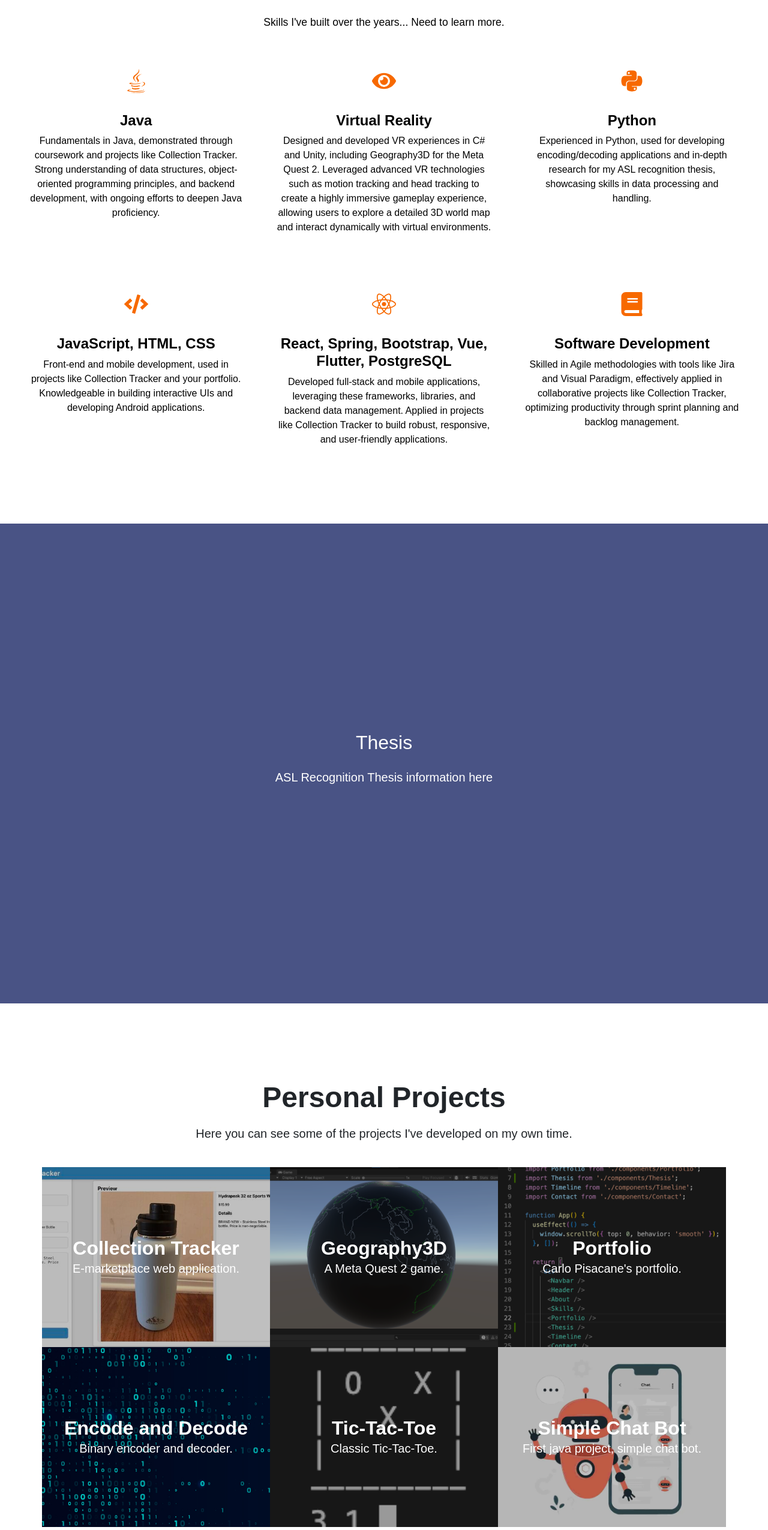
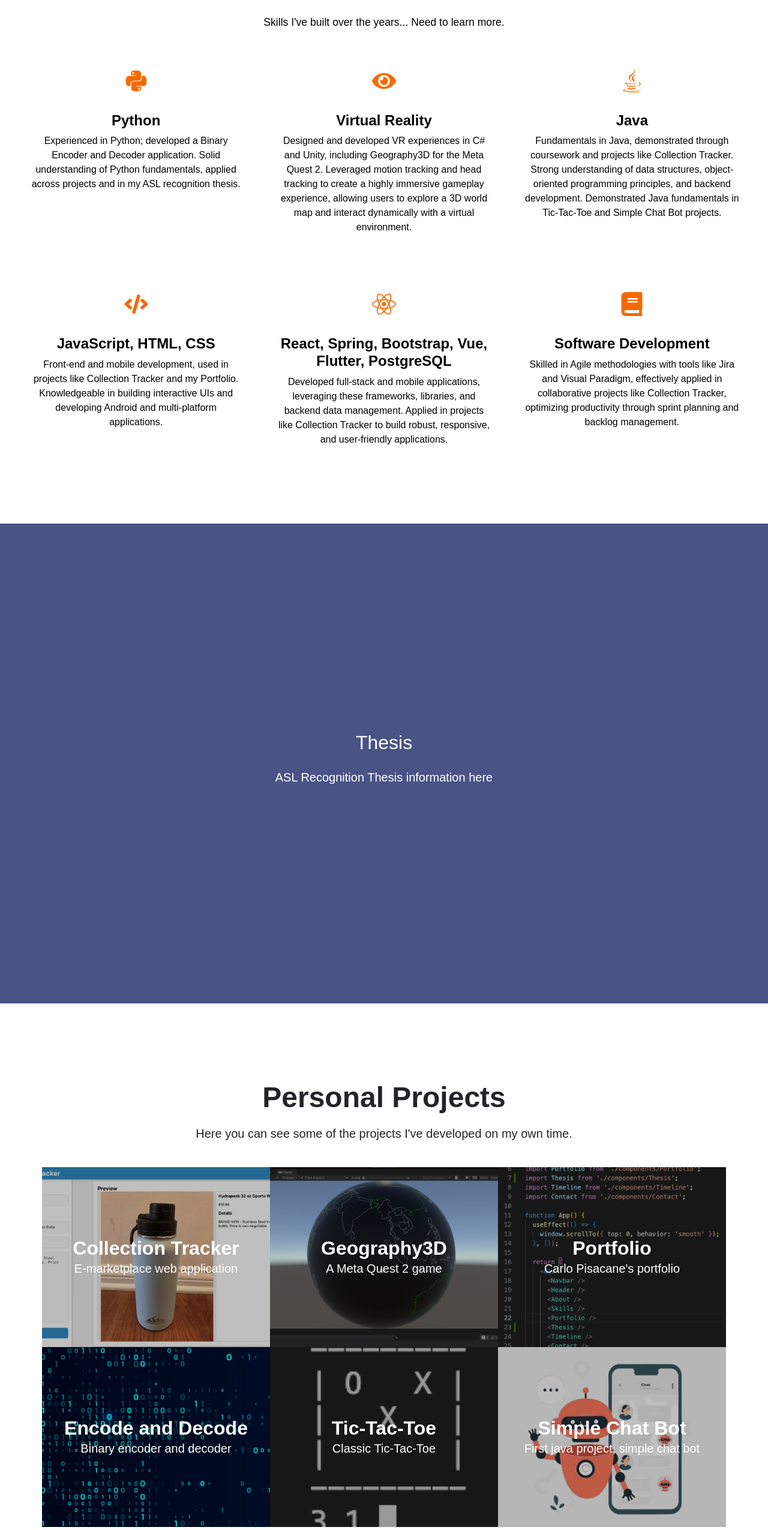
Before and after one commit to cfpisaca/Portfolio, a React (Vite) app: page / in a window 1280 px wide. Shown: the part 1715-4266 px from the top of the page at 60% size. Built offline with nearby package versions, Linux system fonts and the light colour scheme.

Commit message:
timeline descriptions, improved code readability, and developing project descriptions + fine tuning website overall

```diff
--- a/src/components/Contact.css
+++ b/src/components/Contact.css
@@ -93,7 +93,7 @@
   padding: 1.5rem !important;
   border: none;
   border-radius: 4px;
-  margin-bottom: 10rem;
+  margin-bottom: 4rem;
 }
 
 .submit-button:hover {
@@ -122,7 +122,7 @@
 .social-icons {
   display: flex;
   gap: 1.5rem;
-  margin-left: 2.5rem;
+  margin-left: 0.80rem;
 }
 
 .icon {
--- a/src/components/Contact.tsx
+++ b/src/components/Contact.tsx
@@ -31,7 +31,7 @@ function Contact() {
       </Container>
 
       <footer className="contact-footer">
-        <p><strong>Carlo Pisacane</strong></p>
+        <p><strong>Portfolio ends here.</strong></p>
         <div className="social-icons">
           <a href="https://www.linkedin.com/in/carlopisa/" target="_blank" rel="noopener noreferrer" className="icon">
             <FaLinkedin />
--- a/src/components/Portfolio.tsx
+++ b/src/components/Portfolio.tsx
@@ -14,6 +14,7 @@ interface Project {
   description: string;
   img: string;
   bio: string;
+  repoLink: string;
 }
 
 function Portfolio() {
@@ -21,12 +22,48 @@ function Portfolio() {
   const [activeProject, setActiveProject] = useState<Project | null>(null);
 
   const projects: Project[] = [
-    { title: "Collection Tracker", description: "E-marketplace web application.", img: Collection, bio: "A project that manages collections in an online marketplace." },
-    { title: "Geography3D", description: "A Meta Quest 2 game.", img: Geography, bio: "An immersive VR game exploring global geography in 3D." },
-    { title: "Portfolio", description: "Carlo Pisacane's portfolio.", img: App, bio: "A personal portfolio showcasing Carlo's projects and skills." },
-    { title: "Encode and Decode", description: "Binary encoder and decoder.", img: Binary, bio: "A tool to encode and decode messages in binary format." },
-    { title: "Tic-Tac-Toe", description: "Classic Tic-Tac-Toe.", img: TicTacToe, bio: "A digital rendition of the classic Tic-Tac-Toe game." },
-    { title: "Simple Chat Bot", description: "First java project, simple chat bot.", img: Bot, bio: "A basic chat bot project implemented in Java." }
+    {
+      title: "Collection Tracker",
+      description: "E-marketplace web application",
+      img: Collection,
+      bio: "A project that manages collections in an online marketplace.",
+      repoLink: "https://github.com/cfpisaca/CollectionTracker"
+    },
+    {
+      title: "Geography3D",
+      description: "A Meta Quest 2 game",
+      img: Geography,
+      bio: "An immersive VR game exploring global geography in 3D.",
+      repoLink: "https://github.com/cfpisaca/Geography3D"
+    },
+    {
+      title: "Portfolio",
+      description: "Carlo Pisacane's portfolio",
+      img: App,
+      bio: "A personal portfolio showcasing Carlo's projects and skills.",
+      repoLink: "https://github.com/cfpisaca/Portfolio"
+    },
+    {
+      title: "Encode and Decode",
+      description: "Binary encoder and decoder",
+      img: Binary,
+      bio: "A tool to encode and decode messages in binary format.",
+      repoLink: "https://github.com/cfpisaca/EncodeDecode"
+    },
+    {
+      title: "Tic-Tac-Toe",
+      description: "Classic Tic-Tac-Toe",
+      img: TicTacToe,
+      bio: "A digital rendition of the classic Tic-Tac-Toe game.",
+      repoLink: "https://github.com/cfpisaca/TicTacToe"
+    },
+    {
+      title: "Simple Chat Bot",
+      description: "First java project, simple chat bot",
+      img: Bot,
+      bio: "A basic chat bot project implemented in Java.",
+      repoLink: "https://github.com/cfpisaca/SimpleChatBot"
+    }
   ];
 
   const handleOpenModal = (project: Project) => {
@@ -72,19 +109,19 @@ function Portfolio() {
           centered
           className="custom-modal"
         >
-          <Modal.Header>
-            <Modal.Title>{activeProject.title}</Modal.Title>
+          <Modal.Header className="border-0">
+            <Modal.Title className="modal-title">{activeProject.title}</Modal.Title>
             <Button variant="link" className="close-button" onClick={() => setShowModal(false)}>
               <FaTimes />
             </Button>
           </Modal.Header>
-          <Modal.Body>
-            <p><strong>Description:</strong> {activeProject.description}</p>
-            <p><strong>Bio:</strong> {activeProject.bio}</p>
+          <Modal.Body className="text-center">
+            <p className="modal-description">{activeProject.description}</p>
+            <p className="modal-bio">{activeProject.bio}</p>
+            <p className="modal-github-text">
+              View this project on GitHub: <a href={activeProject.repoLink} target="_blank" rel="noopener noreferrer" className="github-link">{activeProject.repoLink}</a>
+            </p>
           </Modal.Body>
-          <Modal.Footer>
-            <Button variant="secondary" onClick={() => setShowModal(false)}>Close</Button>
-          </Modal.Footer>
         </Modal>
       )}
 
--- a/src/components/Skills.css
+++ b/src/components/Skills.css
@@ -52,6 +52,16 @@
   font-size: 1rem;
 }
 
+.project-link {
+  color: #F76900;
+  cursor: pointer;
+  text-decoration: none;
+}
+
+.project-link:hover {
+  text-decoration: underline;
+}
+
 @media (max-width: 1400px) {
   #skills {
     padding: 4rem 2rem;
--- a/src/components/Skills.tsx
+++ b/src/components/Skills.tsx
@@ -1,19 +1,72 @@
 import { Container, Row, Col, Card } from 'react-bootstrap';
-import { FaPython, FaJava, FaCode, FaReact, FaBook, FaEye } from 'react-icons/fa';
-// FaBullseye, FaBrain, FaLaptop
+import { FaPython, FaJava, FaCode, FaReact, FaBook, FaEye, FaBullseye, FaBrain, FaLaptop } from 'react-icons/fa';
 import './Skills.css';
 
 function Skills() {
   const skills = [
-    { title: "Java", icon: <FaJava />, description: "Fundamentals in Java, demonstrated through coursework and projects like Collection Tracker. Strong understanding of data structures, object-oriented programming principles, and backend development, with ongoing efforts to deepen Java proficiency." },
-    { title: "Virtual Reality", icon: <FaEye />, description: "Designed and developed VR experiences in C# and Unity, including Geography3D for the Meta Quest 2. Leveraged advanced VR technologies such as motion tracking and head tracking to create a highly immersive gameplay experience, allowing users to explore a detailed 3D world map and interact dynamically with virtual environments." },
-    { title: "Python", icon: <FaPython />, description: "Experienced in Python, used for developing encoding/decoding applications and in-depth research for my ASL recognition thesis, showcasing skills in data processing and handling." },
-    // { title: "Machine Learning, Artificial Intelligence", icon: <FaBrain />, description: "Skilled in TensorFlow and MediaPipe, applied in ASL recognition projects involving LSTMs for enhanced communication accessibility. Strong knowledge of AI/ML principles through thesis work." },
-    // { title: "Computer Vision", icon: <FaBullseye />, description: "Expertise with OpenCV, utilized in thesis research to analyze video data and enhance ASL recognition system performance, integrating ML techniques for complex visual tasks." },
-    { title: "JavaScript, HTML, CSS", icon: <FaCode />, description: "Front-end and mobile development, used in projects like Collection Tracker and your portfolio. Knowledgeable in building interactive UIs and developing Android applications." },
-    { title: "React, Spring, Bootstrap, Vue, Flutter, PostgreSQL", icon: <FaReact />, description: "Developed full-stack and mobile applications, leveraging these frameworks, libraries, and backend data management. Applied in projects like Collection Tracker to build robust, responsive, and user-friendly applications." },
-    // { title: "C++", icon: <FaLaptop />, description: "Solid foundation in C++ through coursework, covering essential programming concepts, data structures, and object-oriented programming techniques." },
-    { title: "Software Development", icon: <FaBook />, description: "Skilled in Agile methodologies with tools like Jira and Visual Paradigm, effectively applied in collaborative projects like Collection Tracker, optimizing productivity through sprint planning and backlog management." }
+    // Python
+    {
+      title: "Python",
+      icon: <FaPython />,
+      description: "Experienced in Python; developed a Binary Encoder and Decoder application. Solid understanding of Python fundamentals, applied across projects and in my ASL recognition thesis."
+    },
+
+    // Virtual Reality
+    {
+      title: "Virtual Reality",
+      icon: <FaEye />,
+      description: "Designed and developed VR experiences in C# and Unity, including Geography3D for the Meta Quest 2. Leveraged motion tracking and head tracking to create a highly immersive gameplay experience, allowing users to explore a 3D world map and interact dynamically with a virtual environment."
+    },
+
+    // Java
+    {
+      title: "Java",
+      icon: <FaJava />,
+      description: "Fundamentals in Java, demonstrated through coursework and projects like Collection Tracker. Strong understanding of data structures, object-oriented programming principles, and backend development. Demonstrated Java fundamentals in Tic-Tac-Toe and Simple Chat Bot projects."
+    },
+
+
+    // Front-End Development
+    {
+      title: "JavaScript, HTML, CSS",
+      icon: <FaCode />,
+      description: "Front-end and mobile development, used in projects like Collection Tracker and my Portfolio. Knowledgeable in building interactive UIs and developing Android and multi-platform applications."
+    },
+
+    // Frameworks and Libraries
+    {
+      title: "React, Spring, Bootstrap, Vue, Flutter, PostgreSQL",
+      icon: <FaReact />,
+      description: "Developed full-stack and mobile applications, leveraging these frameworks, libraries, and backend data management. Applied in projects like Collection Tracker to build robust, responsive, and user-friendly applications."
+    },
+
+    // Machine Learning and AI (
+    // {
+    //   title: "Machine Learning, Artificial Intelligence",
+    //   icon: <FaBrain />,
+    //   description: "Skilled in TensorFlow and MediaPipe, applied in ASL recognition projects involving LSTMs for enhanced communication accessibility. Strong knowledge of AI/ML principles through thesis work."
+    // },
+
+    // Computer Vision
+    // {
+    //   title: "Computer Vision",
+    //   icon: <FaBullseye />,
+    //   description: "Expertise with OpenCV, utilized in thesis research to analyze video data and enhance ASL recognition system performance, integrating ML techniques for complex visual tasks."
+    // },
+
+    // C++
+    // {
+    //   title: "C++",
+    //   icon: <FaLaptop />,
+    //   description: "Solid foundation in C++ through coursework, covering essential programming concepts, data structures, and object-oriented programming techniques."
+    // },
+
+    // Software Development
+    {
+      title: "Software Development",
+      icon: <FaBook />,
+      description: "Skilled in Agile methodologies with tools like Jira and Visual Paradigm, effectively applied in collaborative projects like Collection Tracker, optimizing productivity through sprint planning and backlog management."
+    }
   ];
 
   return (
--- a/src/components/Timeline.css
+++ b/src/components/Timeline.css
@@ -97,7 +97,7 @@
 .timeline-container::before {
   content: '';
   position: absolute;
-  left: 50px;
+  left: 60px;
   top: 0;
   bottom: 0;
   width: 2px;
```
Also changed, not shown: src/components/Portfolio.css (+69 -3 lines), src/components/Timeline.tsx (+28 -11 lines), 1 other file (tests, documents, lock files or other folders).
